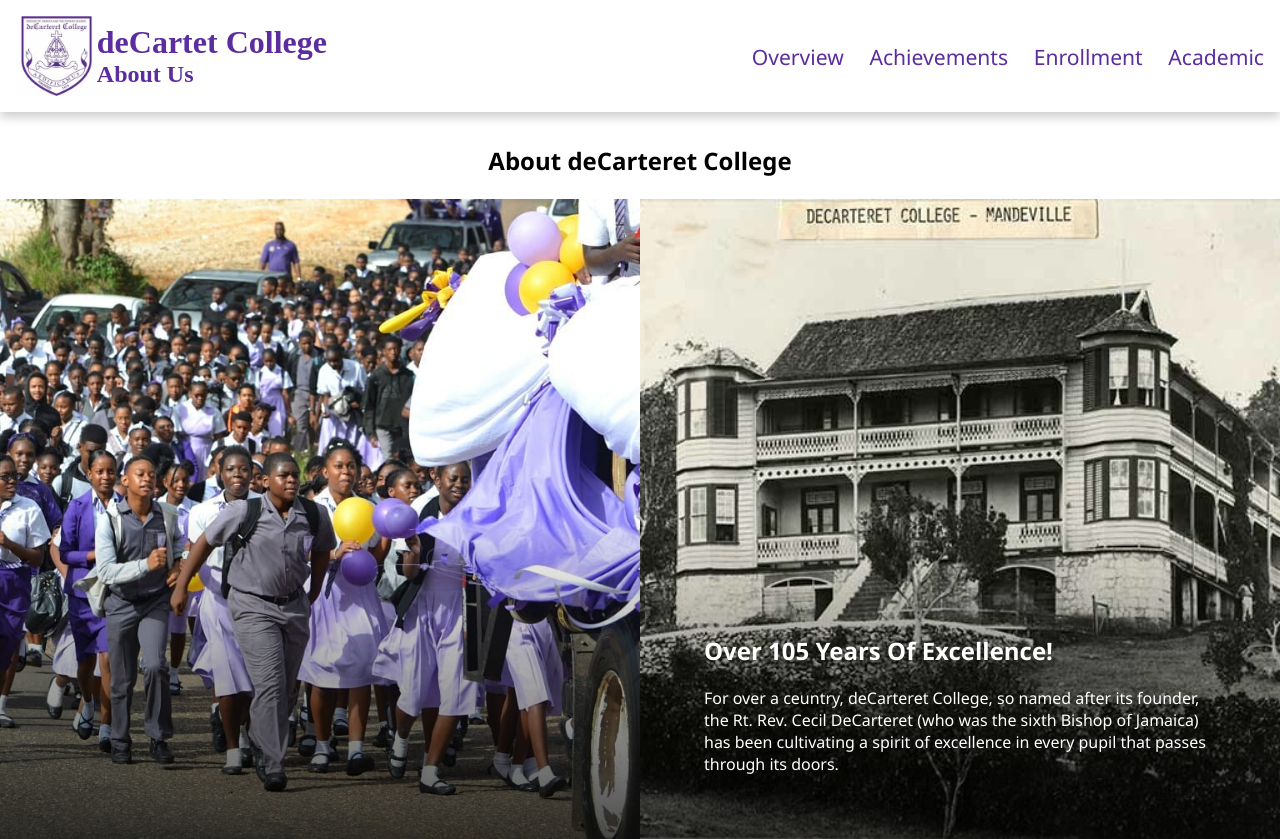
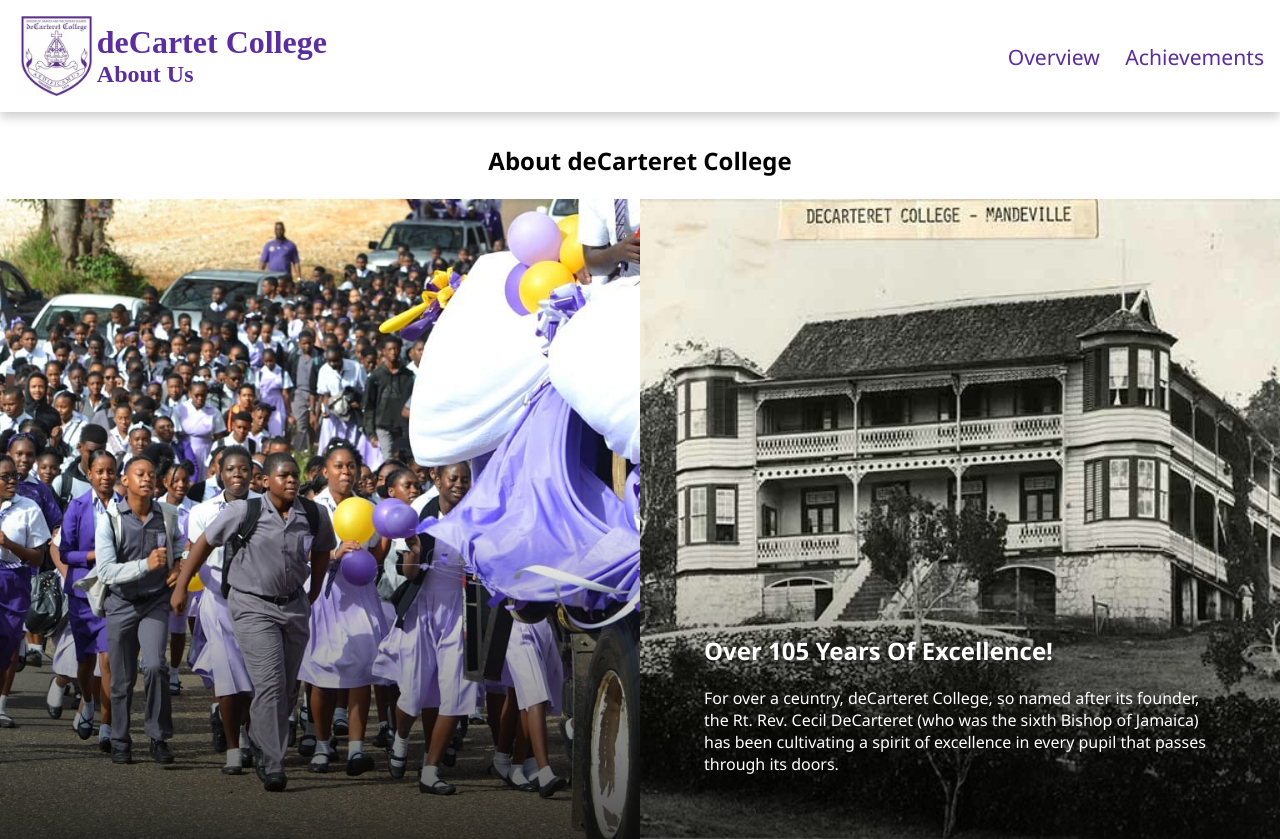
Before and after one commit to Jajuan-Brown-UTECH/Group-Project, a plain HTML site: page HTML/about.html in a window 1280 px wide. Shown: the top 839 px of the page. Drawn offline with Linux system fonts and the light colour scheme; a web font is replaced by a local one.

Commit message:
Shortened header

```diff
--- a/HTML/about.html
+++ b/HTML/about.html
@@ -27,8 +27,6 @@
       <nav>
         <a href="#overview">Overview</a>
         <a href="#achievements">Achievements</a>
-        <a href="#enrollment">Enrollment</a>
-        <a href="#academic">Academic</a>
       </nav>
     </div>
   </header>
```
